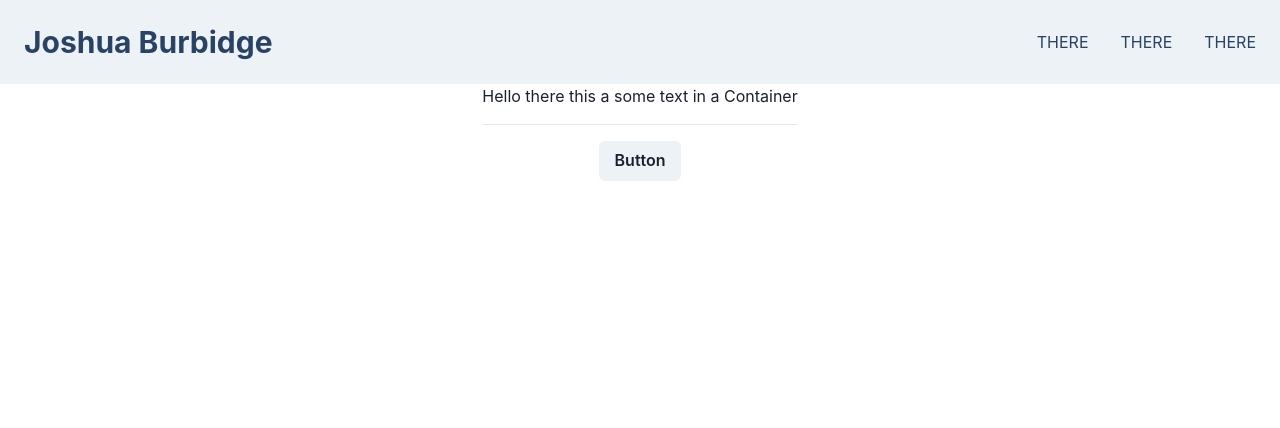
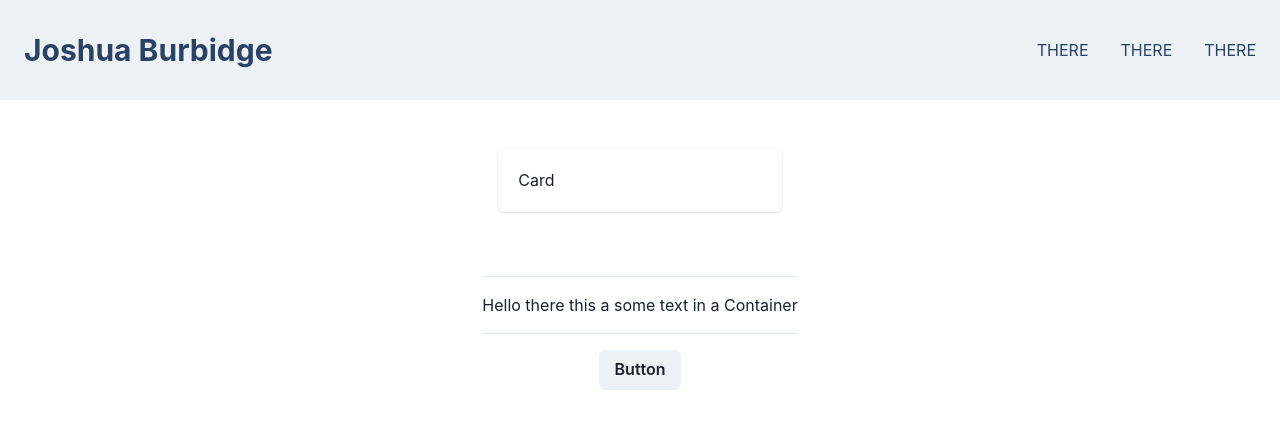
Before and after one commit to joshua-burbidge/joshua-burbidge.github.io, a React (Vite) app: page / in a window 1280 px wide. Shown: the top 428 px of the page. Built offline with nearby package versions, Linux system fonts and the light colour scheme.

Commit message:
link to section

```diff
--- a/src/Header.tsx
+++ b/src/Header.tsx
@@ -14,11 +14,12 @@ function Header() {
       left={0}
       zIndex={1}
       textColor={'blue.800'}
+      height={'var(--header-height)'}
     >
       <Link><Heading size={'lg'}>{'Joshua Burbidge'}</Heading></Link>
       <HStack spacing={8}>
-        <Link fontWeight={'normal'}>{'THERE'}</Link>
-        <Link fontWeight={'normal'}>{'THERE'}</Link>
+        <Link fontWeight={'normal'} href={'#stack'}>{'THERE'}</Link>
+        <Link fontWeight={'normal'} href={'#profile'}>{'THERE'}</Link>
         <Link fontWeight={'normal'}>{'THERE'}</Link>
       </HStack>
     </Flex>
--- a/src/Home.tsx
+++ b/src/Home.tsx
@@ -1,9 +1,11 @@
 import { Button,  Container, StackDivider, Text, VStack } from '@chakra-ui/react';
+import Profile from './Profile';
 
 function Home() {
   return (
     <Container centerContent height={'2000px'}>
       <VStack spacing={4} divider={<StackDivider/>}>
+        <Profile/>
         <Text>{'Hello there this a some text in a Container'}</Text>
         <Button variant={'solid'}>
           {'Button'}
--- /dev/null
+++ b/src/Profile.tsx
@@ -0,0 +1,15 @@
+import { Card, CardBody, Container, Text } from "@chakra-ui/react";
+
+function Profile() {
+  return (
+    <Container scrollMarginTop={'var(--header-height)'} id={'profile'} paddingY={12}>
+      <Card>
+        <CardBody>
+          <Text>{'Card'}</Text>
+        </CardBody>
+      </Card>
+    </Container>
+  );
+}
+
+export default Profile;
--- a/src/main.css
+++ b/src/main.css
@@ -1,3 +1,4 @@
 #root {
   margin: 0 auto;
+  --header-height: 100px;
 }
```
